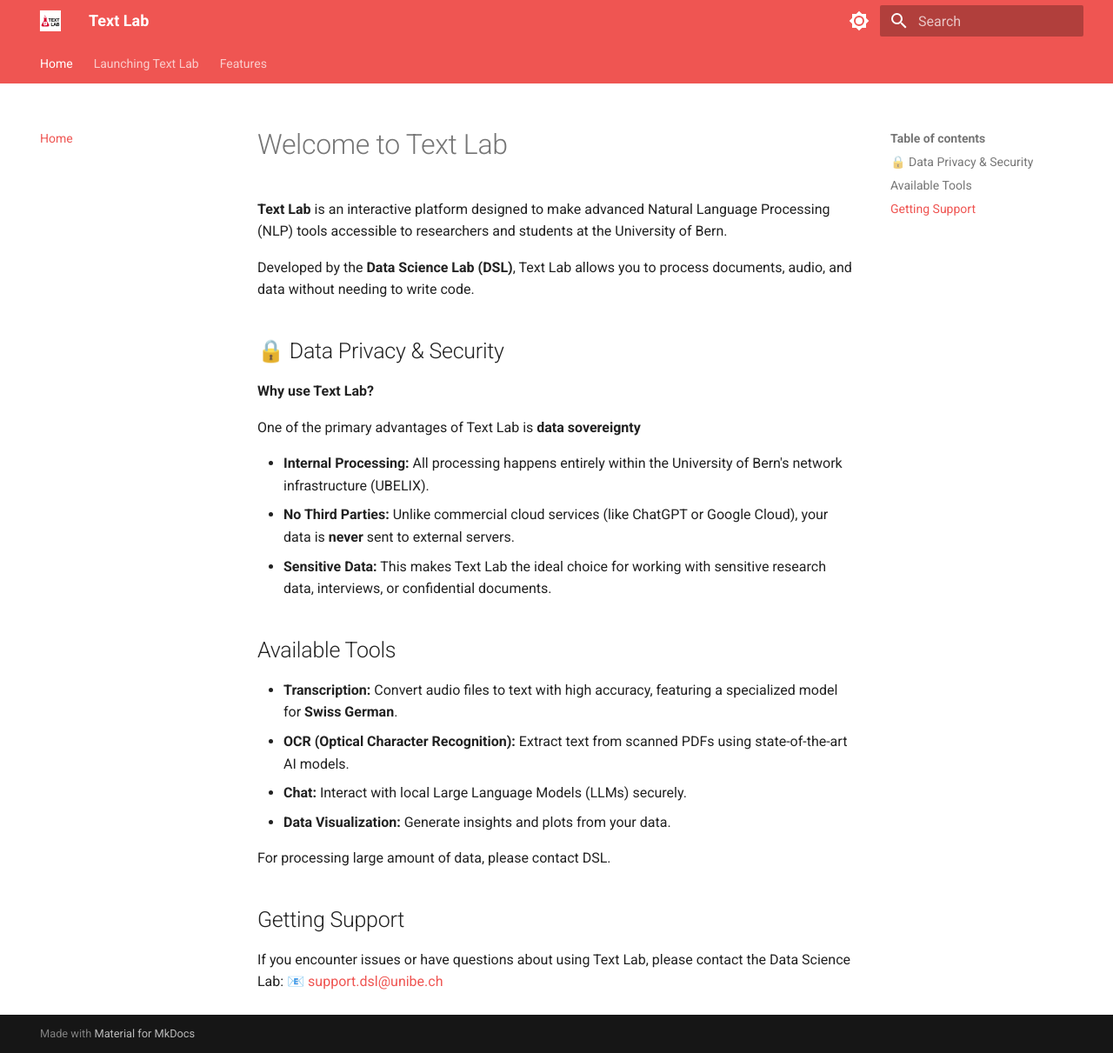
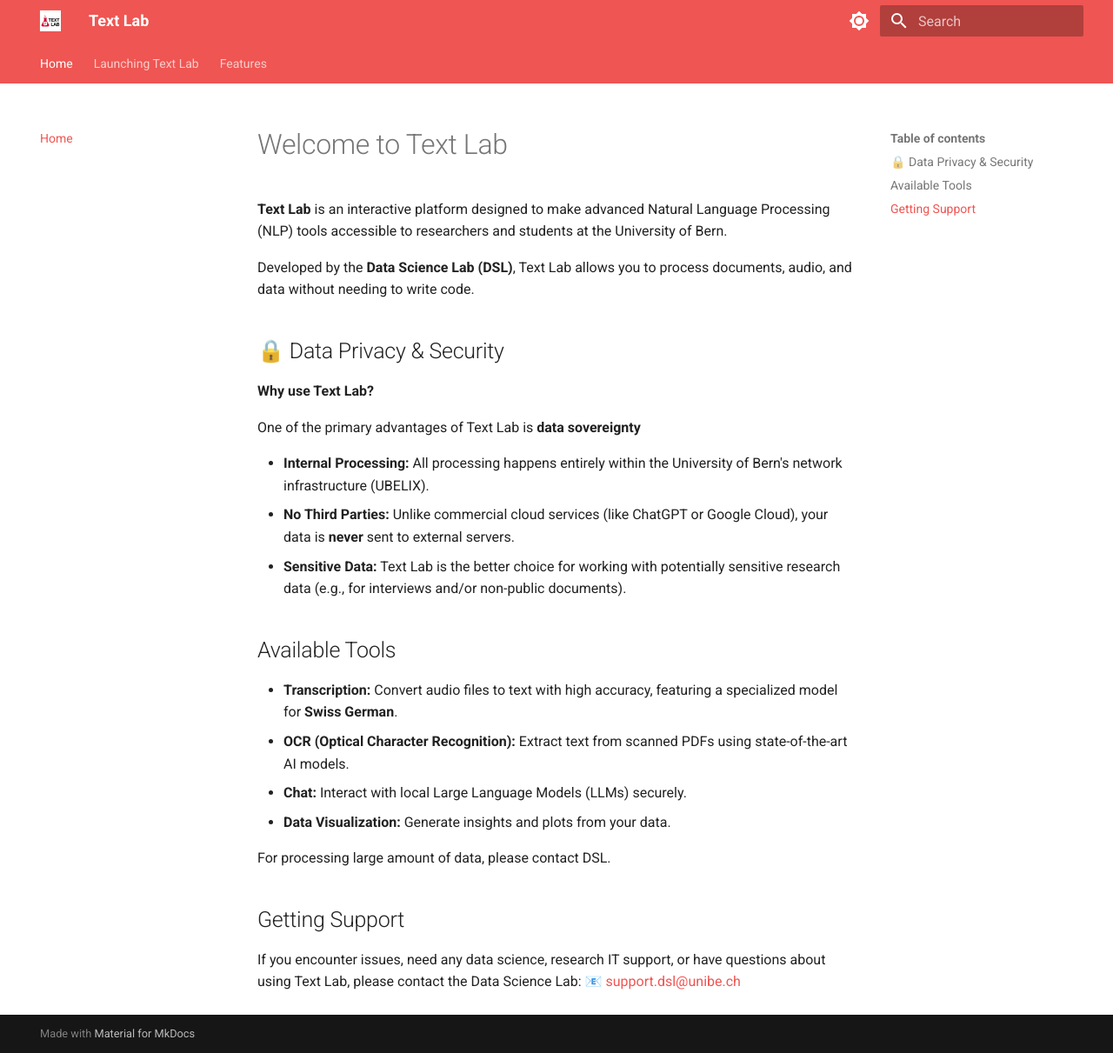
Before and after one commit to dsl-unibe-ch/text_lab, an MkDocs documentation site: the page built from docs/index.md, in a window 1280 px wide and 1211 px high. Shown: the whole window at 87% size. Built offline with MkDocs 1.6.1 and Material for MkDocs 9.7.7, drawn with Linux system fonts in a browser that asks for light colours.

Commit message:
update docs data privacy

```diff
--- a/docs/index.md
+++ b/docs/index.md
@@ -12,7 +12,7 @@ One of the primary advantages of Text Lab is **data sovereignty**
 
 * **Internal Processing:** All processing happens entirely within the University of Bern's network infrastructure (UBELIX).
 * **No Third Parties:** Unlike commercial cloud services (like ChatGPT or Google Cloud), your data is **never** sent to external servers.
-* **Sensitive Data:** This makes Text Lab the ideal choice for working with sensitive research data, interviews, or confidential documents.
+* **Sensitive Data:** Text Lab is the better choice for working with potentially sensitive research data (e.g., for interviews and/or non-public documents).
 
 ## Available Tools
 
@@ -25,5 +25,5 @@ For processing large amount of data, please contact DSL.
 
 ## Getting Support
 
-If you encounter issues or have questions about using Text Lab, please contact the Data Science Lab:
+If you encounter issues, need any data science, research IT support, or have questions about using Text Lab, please contact the Data Science Lab:
 📧 [support.dsl@unibe.ch](mailto:support.dsl@unibe.ch)
```
